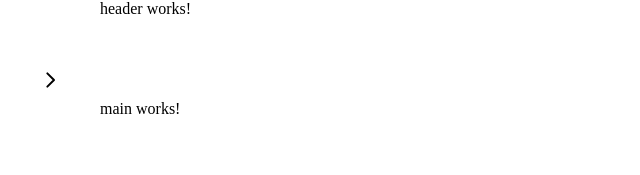
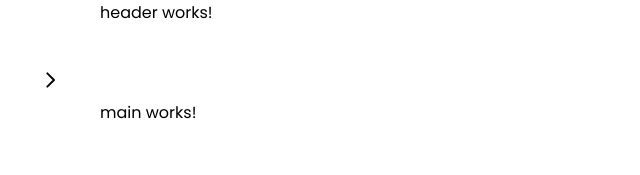
Before and after one commit to leo3210k/Teste_First_Decision, an Angular app: page / in a window 1280 px wide. Shown: the top 175 px of the page, without its empty margins (0-640 px from the left). Built offline with nearby package versions, Linux system fonts and the light colour scheme.

Commit message:
feat: add poppins font on project

```diff
--- a/src/styles.css
+++ b/src/styles.css
@@ -1,5 +1,18 @@
 /* You can add global styles to this file, and also import other style files */
+:root {
+  --alice-blue: #F7FBFF;
+  --gull-gray: #98a5b9;
+  --perfume: #dcd3fb;
+  --royal-blue: #5047ed;
+}
+
 * {
   margin: 0;
   box-sizing: border-box;
+  font-family: "Poppins", sans-serif;
+  font-style: normal;
 }
+
+img {
+  max-width: 100%;
+}
```
